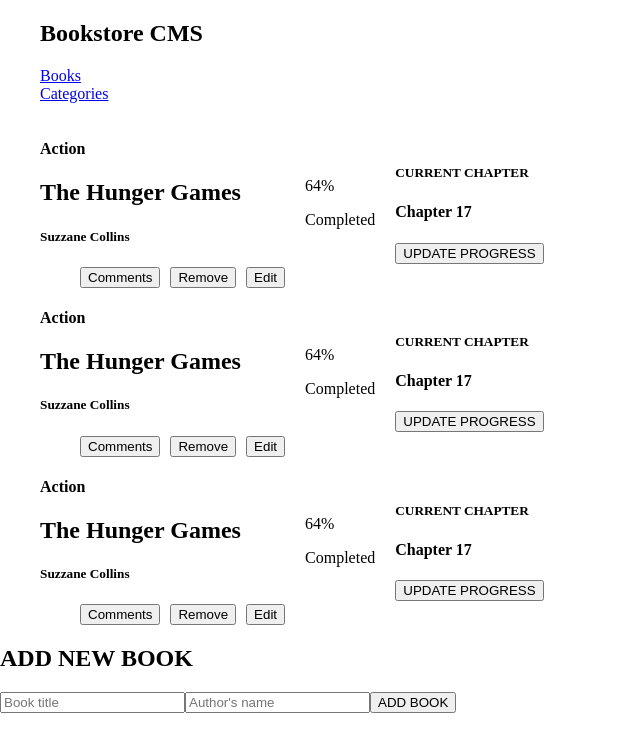
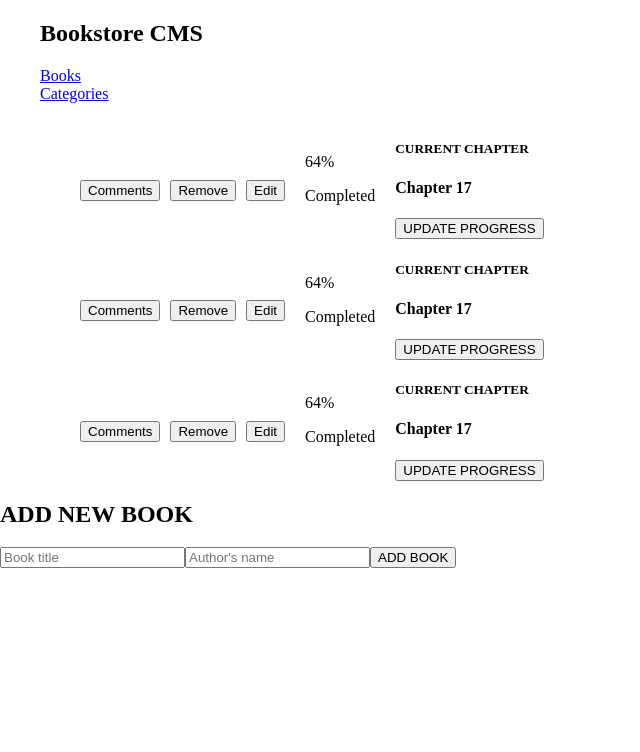
Before and after one commit to microvese-projects/bookstore-cra, a React (Create React App) app: page / in a window 1280 px wide. Shown: the top 752 px of the page, without its empty margins (0-640 px from the left). Built offline with nearby package versions, Linux system fonts and the light colour scheme.

Commit message:
Use dynamic inputs

```diff
--- a/src/components/Book.js
+++ b/src/components/Book.js
@@ -1,16 +1,30 @@
-function Book() {
+import PropTypes from 'prop-types';
+import { useDispatch } from 'react-redux';
+import { removeBook } from '../redux/books/booksSlice';
+
+function Book({
+  itemId, title, author, category,
+}) {
+  const dispatch = useDispatch();
+
   return (
-    <div className="book">
+    <li className="book">
       <div className="details">
-        <h4>Action</h4>
-        <h2>The Hunger Games</h2>
-        <h5>Suzzane Collins</h5>
+        <h4>{category}</h4>
+        <h2>{title}</h2>
+        <h5>{author}</h5>
         <ul className="buttons">
           <li>
             <button type="button" id="comments">Comments</button>
           </li>
           <li>
-            <button type="button" id="remove">Remove</button>
+            <button
+              type="button"
+              id="remove"
+              onClick={() => dispatch(removeBook(itemId))}
+            >
+              Remove
+            </button>
           </li>
           <li>
             <button type="button" id="edit">Edit</button>
@@ -29,8 +43,15 @@ function Book() {
         <h4>Chapter 17</h4>
         <button type="button">UPDATE PROGRESS</button>
       </div>
-    </div>
+    </li>
   );
 }
 
+Book.propTypes = {
+  author: PropTypes.string.isRequired,
+  category: PropTypes.string.isRequired,
+  itemId: PropTypes.string.isRequired,
+  title: PropTypes.string.isRequired,
+};
+
 export default Book;
```
